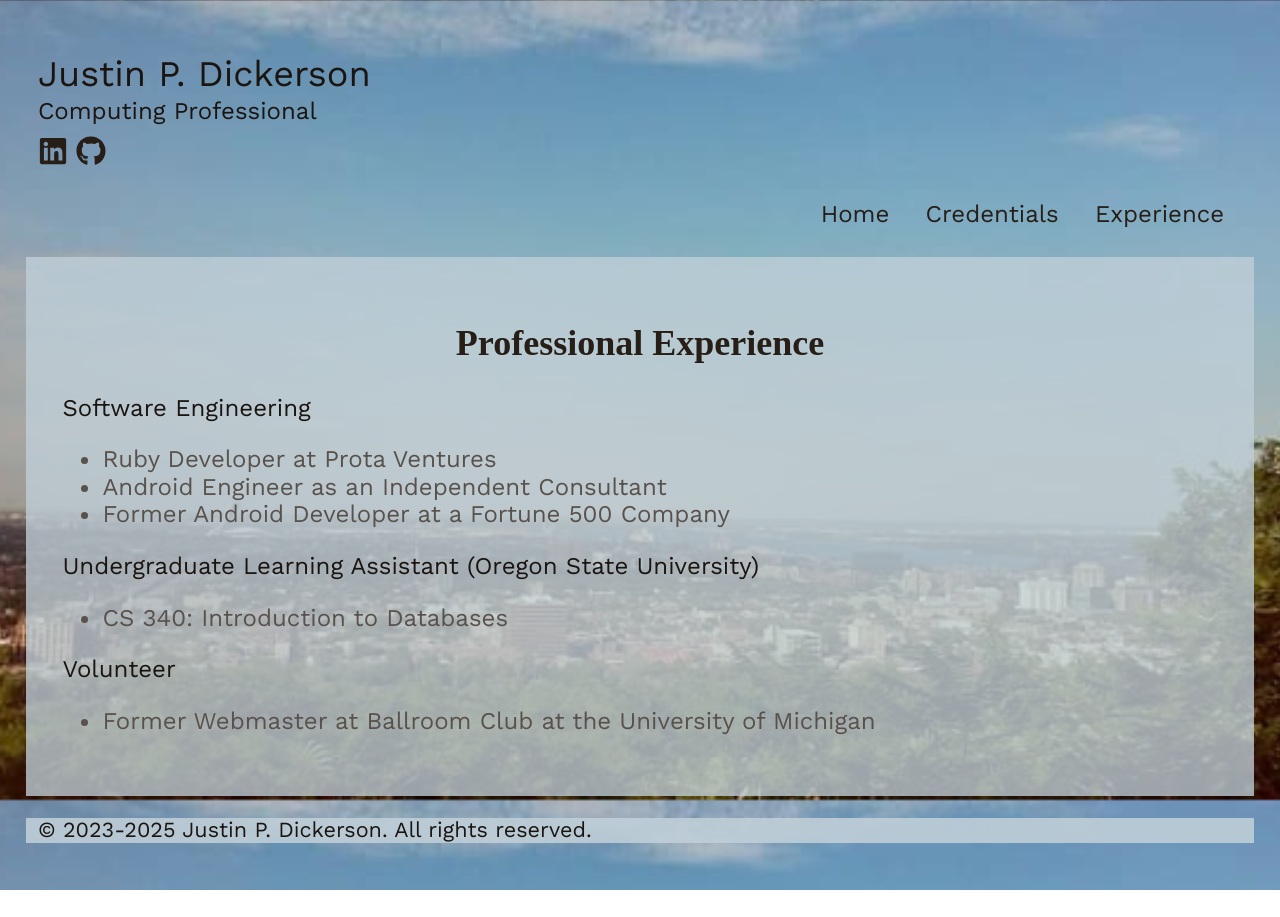
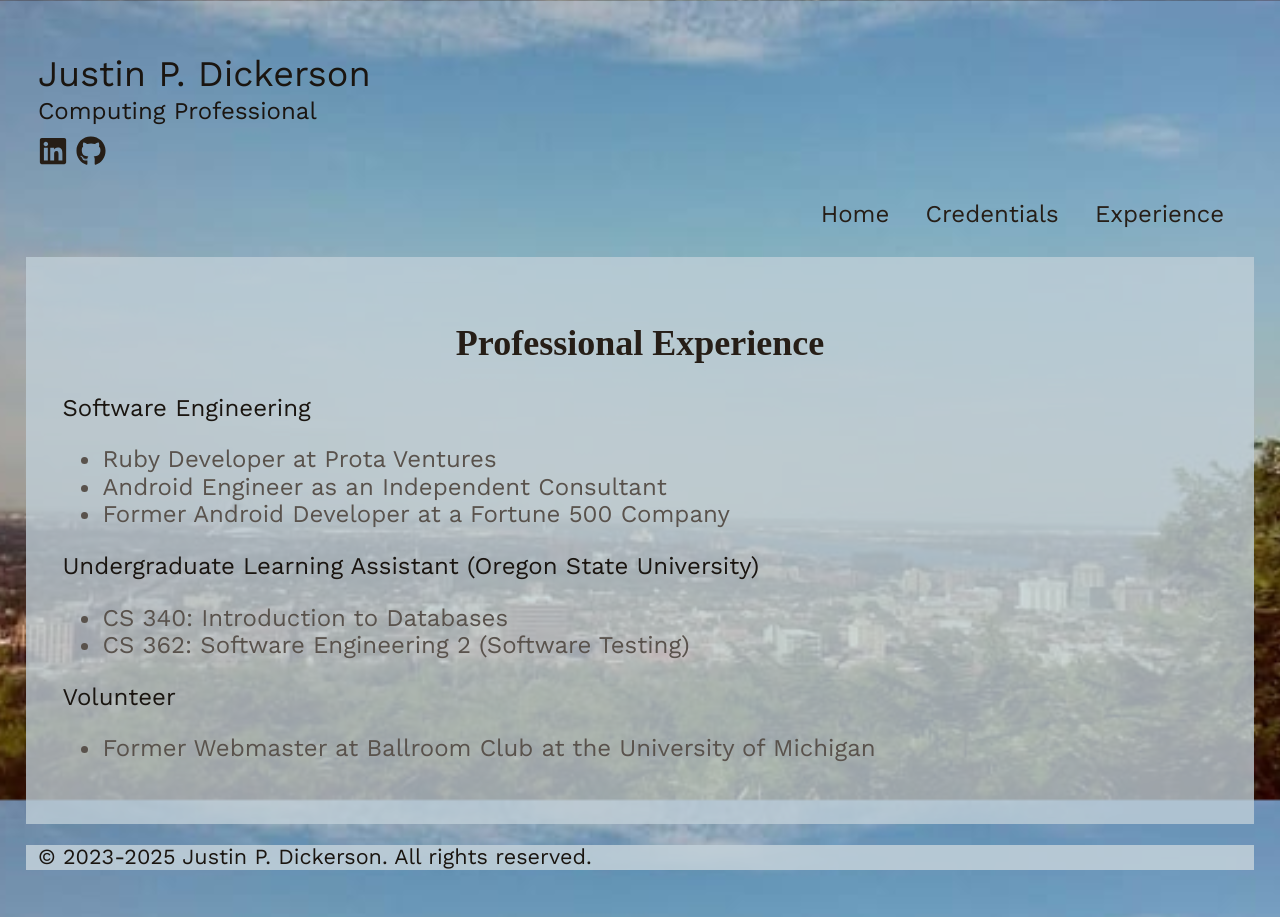
Before and after one commit to dj911ice/portfolio-mern-next, a Next.js app in the folder code/mpc/: page /experience in a window 1280 px wide. Before the commit the page ends 890 px from the top, so only its background shows below. Built offline with nearby package versions, Linux system fonts and the light colour scheme.

Commit message:
update experience

```diff
--- a/code/mpc/src/pages/experience.js
+++ b/code/mpc/src/pages/experience.js
@@ -18,6 +18,7 @@ function Experience(){
                     <p>Undergraduate Learning Assistant (Oregon State University)</p>
                     <ul>
                         <li>CS 340: Introduction to Databases</li>
+                        <li>CS 362: Software Engineering 2 (Software Testing)</li>
                     </ul>
                     <p>Volunteer</p>
                     <ul>
```
